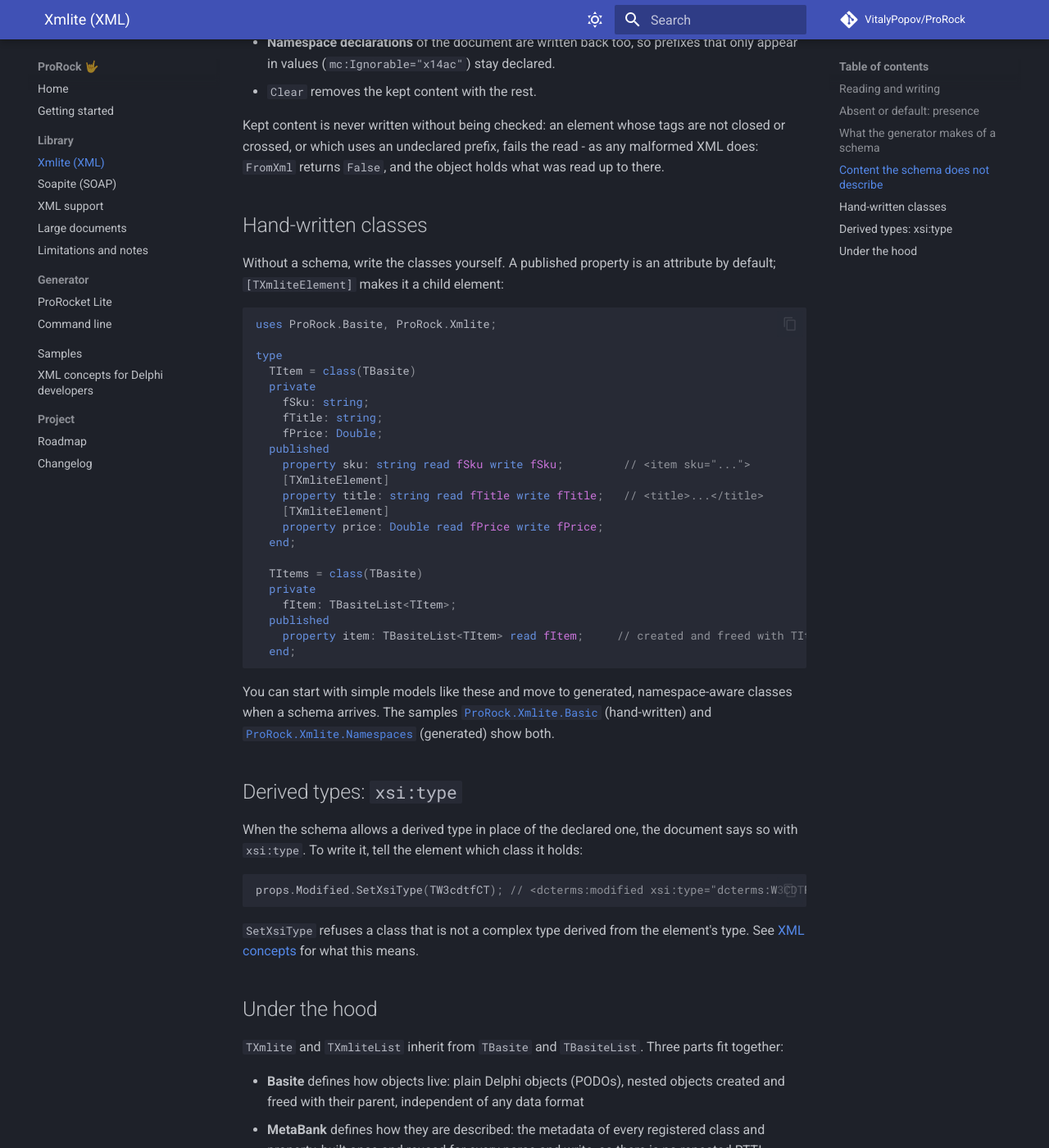
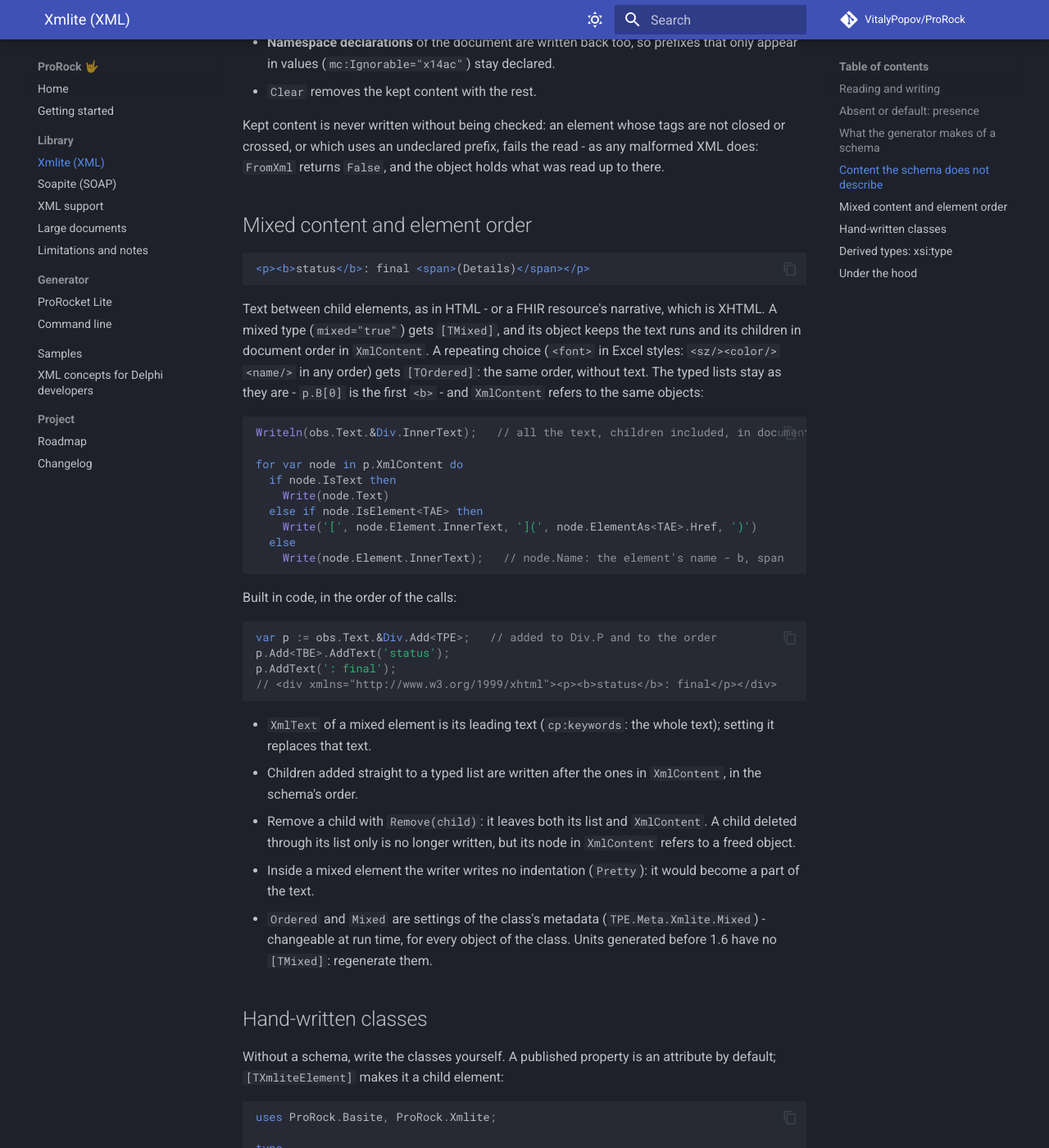
Before and after one commit to VitalyPopov/ProRock, an MkDocs documentation site: the page built from docs/xmlite.md, in a window 1280 px wide and 1400 px high, scrolled down 3394 px. Shown: the whole window at 82% size. Built offline with MkDocs 1.6.1 and Material for MkDocs 9.7.7, drawn with Linux system fonts in a browser that asks for light colours; comment, search, counter and statistics services are not loaded.

Commit message:
Mixed content: text between child elements kept with the children in document order (XmlContent) and written back as it was - a FHIR narrative's XHTML round-trips; [TMixed] on a mixed type, [TOrdered] on a repeating choice (an Excel <font> keeps its order); typed lists stay, XmlContent refers to their objects; InnerText, node IsText/IsElement<T>/ElementAs<T>/Name, Add<T>, AddText, Remove; Ordered/Mixed as class metadata settings, changeable at run time; XmlText of a mixed element is its leading text; no indentation inside mixed content; shipped units regenerated; docs: Xmlite, XML support, Limitations

````diff
--- a/docs/xmlite.md
+++ b/docs/xmlite.md
@@ -137,6 +137,46 @@ Kept content is never written without being checked: an element whose tags are n
 undeclared prefix, fails the read - as any malformed XML does: `FromXml` returns `False`, and the object holds what was read
 up to there.
 
+## Mixed content and element order
+
+```xml
+<p><b>status</b>: final <span>(Details)</span></p>
+```
+
+Text between child elements, as in HTML - or a FHIR resource's narrative, which is XHTML. A mixed type (`mixed="true"`) gets
+`[TMixed]`, and its object keeps the text runs and its children in document order in `XmlContent`. A repeating choice
+(`<font>` in Excel styles: `<sz/><color/><name/>` in any order) gets `[TOrdered]`: the same order, without text. The typed
+lists stay as they are - `p.B[0]` is the first `<b>` - and `XmlContent` refers to the same objects:
+
+```pascal
+Writeln(obs.Text.&Div.InnerText);   // all the text, children included, in document order
+
+for var node in p.XmlContent do
+  if node.IsText then
+    Write(node.Text)
+  else if node.IsElement<TAE> then
+    Write('[', node.Element.InnerText, '](', node.ElementAs<TAE>.Href, ')')
+  else
+    Write(node.Element.InnerText);   // node.Name: the element's name - b, span
+```
+
+Built in code, in the order of the calls:
+
+```pascal
+var p := obs.Text.&Div.Add<TPE>;   // added to Div.P and to the order
+p.Add<TBE>.AddText('status');
+p.AddText(': final');
+// <div xmlns="http://www.w3.org/1999/xhtml"><p><b>status</b>: final</p></div>
+```
+
+- `XmlText` of a mixed element is its leading text (`cp:keywords`: the whole text); setting it replaces that text.
+- Children added straight to a typed list are written after the ones in `XmlContent`, in the schema's order.
+- Remove a child with `Remove(child)`: it leaves both its list and `XmlContent`. A child deleted through its list only is
+  no longer written, but its node in `XmlContent` refers to a freed object.
+- Inside a mixed element the writer writes no indentation (`Pretty`): it would become a part of the text.
+- `Ordered` and `Mixed` are settings of the class's metadata (`TPE.Meta.Xmlite.Mixed`) - changeable at run time, for every
+  object of the class. Units generated before 1.6 have no `[TMixed]`: regenerate them.
+
 ## Hand-written classes
 
 Without a schema, write the classes yourself. A published property is an attribute by default; `[TXmliteElement]` makes it a
````
Also changed, not shown: CHANGELOG.md (+8 -0 lines), README.md (+4 -5 lines), docs/limitations.md (+2 -2 lines), docs/xml-concepts.md (+3 -3 lines), docs/xml-support.md (+2 -2 lines), 5 other files.
